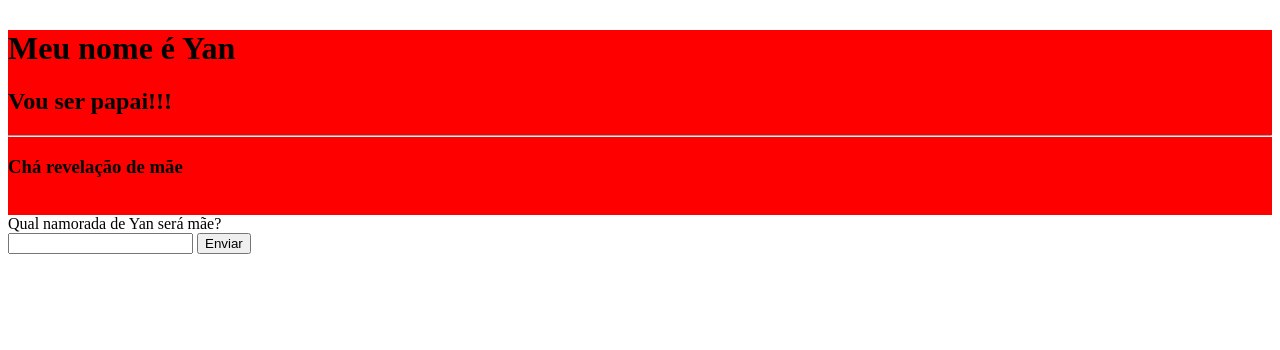
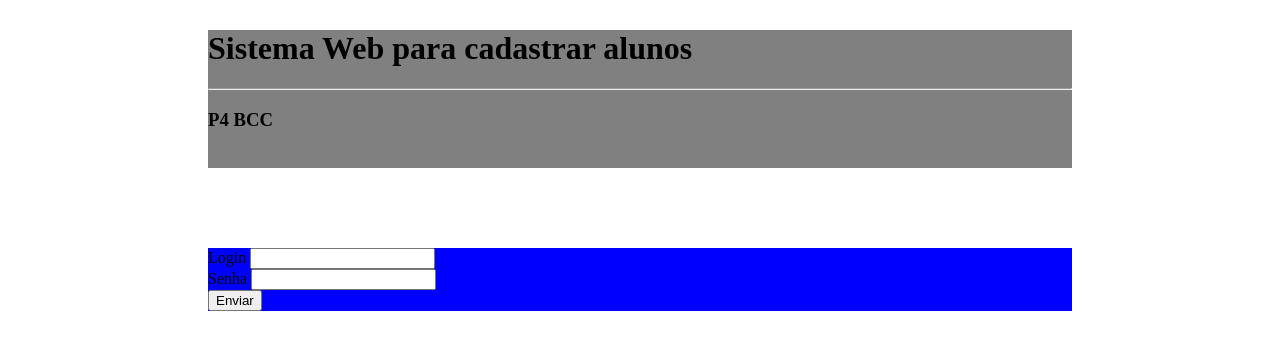
Before and after one commit to renegadelhaedu/p4bcc, a Flask app: template templates/index.html in a window 1280 px wide. Shown: the top 350 px of the page. Run offline with Flask 3, Linux system fonts and the light colour scheme; the template is opened without the code that fills it, so the values that code supplies are empty.

Commit message:
aula0309

```diff
--- a/app.py
+++ b/app.py
@@ -4,21 +4,13 @@ app = Flask(__name__)
 
 @app.route('/')
 def home():
-    return 'ei galera, voce fez acesso ao servidor'
-
-@app.route('/index')
-def minha_page():
-    print(request.method)
     return render_template('index.html')
 
-@app.route('/qual', methods=['POST'])
-def achar_mamae():
-    print(request.method)
-    nome = request.form.get('namorada')
-    if nome == 'jasmin':
-        return render_template('acheimamae.html')
-    else:
-        return render_template('index.html')
+@app.route('/fazer_login', methods=['POST'])
+def fazer_login():
+    print(request.form.get('login'))
+    print(request.form.get('senha'))
+    return 'UHUUU CHEGOU A REQUISICAO'
 
 if __name__ == '__main__':
     app.run(debug=True)
--- /dev/null
+++ b/static/css/style.css
@@ -0,0 +1,13 @@
+.maior{
+    background-color: gray;
+    margin-top: 30px;
+    margin-left: 200px;
+    margin-right: 200px;
+}
+
+.caixalogin{
+    background-color: blue;
+    margin-top: 80px;
+    margin-left: 200px;
+    margin-right: 200px;
+}
--- /dev/null
+++ b/static/js/script.js
@@ -0,0 +1,11 @@
+function verificar(){
+    var login = document.getElementById('login').value
+    var senha = document.getElementById('senha').value
+    var paragrafo = document.getElementById('mensagem')
+
+    if(login == "" || senha == ""){
+        paragrafo.textContent = "Campo vazio";
+        paragrafo.style.color = "red";
+    }
+
+}
--- a/static/style.css
+++ /dev/null
@@ -1,4 +0,0 @@
-.maior{
-    background-color: red;
-    margin-top: 30px;
-}
--- a/templates/index.html
+++ b/templates/index.html
@@ -4,24 +4,28 @@
     <meta charset="UTF-8">
     <title>Minha primeira página</title>
     <link rel="stylesheet"
-          href="{{url_for('static', filename='style.css')}}">
+          href="{{url_for('static', filename='css/style.css')}}">
 </head>
 <body>
     <div class="maior">
-        <h1>Meu nome é Yan</h1>
-        <h2>Vou ser papai!!!</h2>
+        <h1>Sistema Web para cadastrar alunos</h1>
         <hr>
-        <h3>Chá revelação de mãe</h3>
+        <h3>P4 BCC</h3>
         <br>
     </div>
-    <div>
-        <form action="/qual" method="post">
-            <a>Qual namorada de Yan será mãe?</a>
+    <div class="caixalogin">
+        <form action="/fazer_login" method="post">
+            <label>Login</label>
+            <input type="text" id="login" name="login">
             <br>
-            <input type="text" name="namorada" id="namorada">
-            <button type="submit">Enviar</button>
+            <label>Senha</label>
+            <input type="password" id="senha" name="senha">
+            <br>
+            <button type="submit" onclick="verificar()">Enviar</button>
+            <p id="mensagem"></p>
         </form>
     </div>
+    <script src="{{url_for('static', filename='js/script.js')}}"></script>
 
 </body>
 </html>
```
Also changed, not shown: dao/__init__.py (added, +21 -0 lines), templates/acheimamae.html (deleted, +0 -17 lines).
